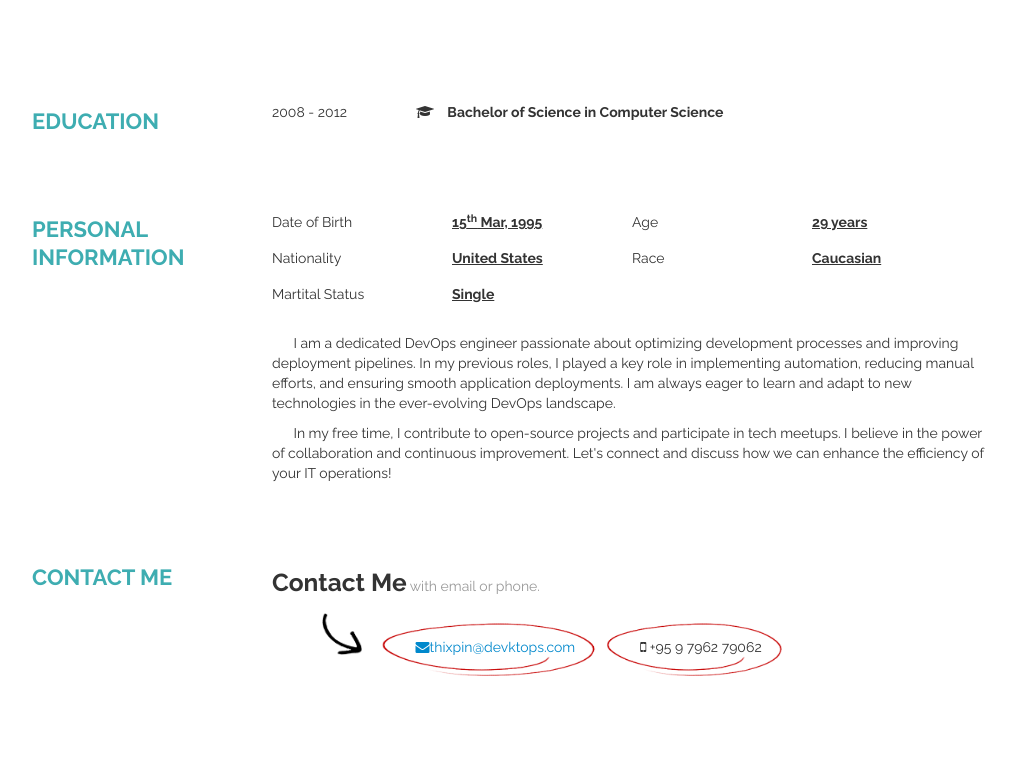
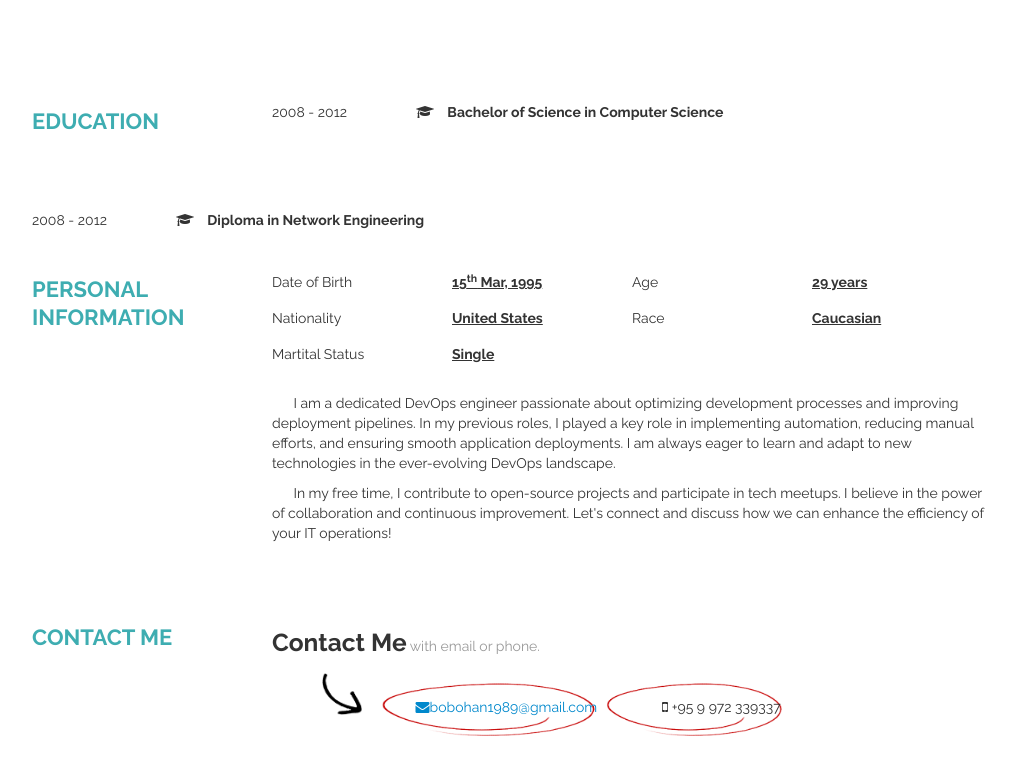
Before and after one commit to bobohan777/bobohan.github.io, a plain HTML site: page index.html in a window 1280 px wide. Shown: the part 1412-2187 px from the top of the page, without its empty margins (118-1133 px from the left). Drawn offline with Linux system fonts and the light colour scheme; files whose address does not match are found by name.

Commit message:
commit-v1.0

```diff
--- a/index.html
+++ b/index.html
@@ -9,7 +9,7 @@
     <link rel="manifest" href="manifest.json" />
 
     <title>John Doe - Resume (DevOps Engineer)</title>
-    <meta name="keywords" content="Resume, DevOps Engineer, John Doe, IT Professional" />
+    <meta name="keywords" content="Resume, SRE Engineer, Bo Bo Han, IT Professional" />
     <meta name="description"
         content="Hello, I'm Bo Bo Han. This is my latest resume, showcasing my experience and skills as a Site Reliability Engineer. Feel free to contact me. Thank you for visiting :).">
 
@@ -220,6 +220,19 @@
                     <div class="clearfix"></div>
                 </div>
 
+                <div class="rightcontent-wrapper">
+                    <ul class="two-columns-list education">
+                        <li>
+                            <div class="years">2008 - 2012</div>
+                            <div class="company-name"><strong><i class="fa fa-graduation-cap"></i> Diploma
+                                    in Network Engineering</strong></div>
+                            <div class="clearfix"></div>
+                        </li>
+                    </ul>
+                </div>
+                <div class="clearfix"></div>
+            </div>
+
                 <!-- Personal Information //-->
                 <div class="content-section">
                     <div class="leftcontent-wrapper">
@@ -282,9 +295,9 @@
                         <img src="img/resume-arrow.png" class="resume-arrow" />
                         <img src="img/hand-drawing-circle.png" class="contact-circle" />
                         <div class="salary-contact-wrapper">
-                            <div class="email"> &nbsp;<a href="mailto:thixpin@devktops.com"><i
-                                        class="fa fa-envelope"></i>thixpin@devktops.com</a></div>
-                            <div class="phone"><i class="fa fa-mobile"></i> +95 9 7962 79062</div>
+                            <div class="email"> &nbsp;<a href="mailto:bobohan1989@gmail.com"><i
+                                        class="fa fa-envelope"></i>bobohan1989@gmail.com</a></div>
+                            <div class="phone"><i class="fa fa-mobile"></i> +95 9 972 339337</div>
                         </div>
                     </div>
                 </div>
```
Also changed, not shown: img/experience-bubble.png.
